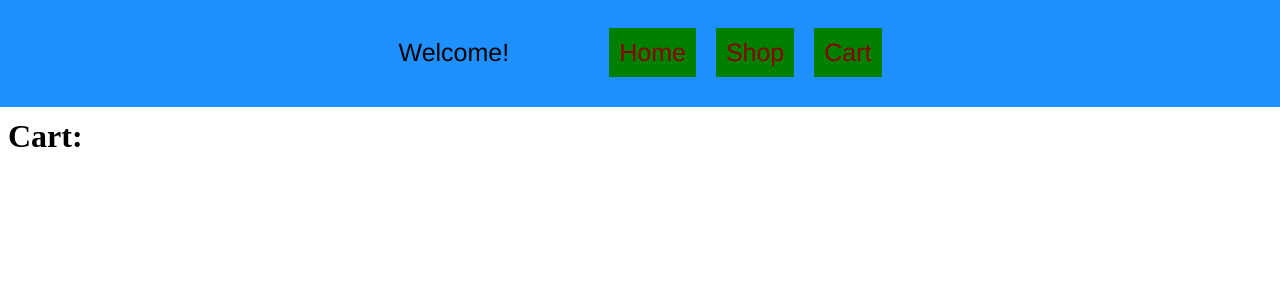
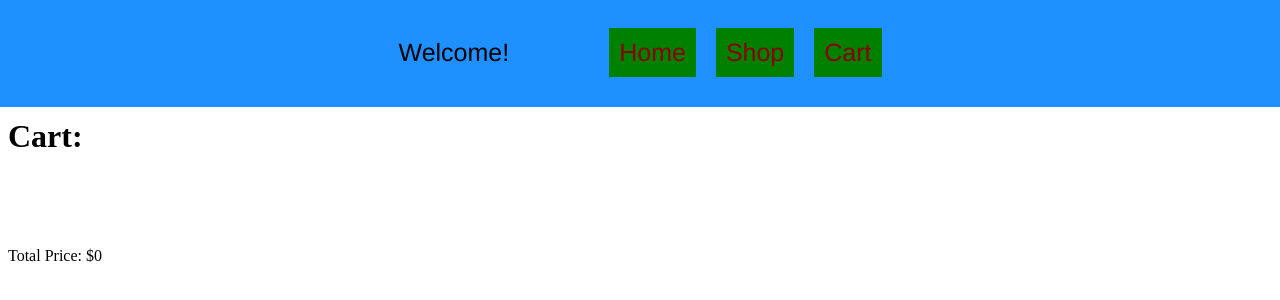
Before and after one commit to jonahBerlyne/shopping-cart, a React (Create React App) app: page /cart in a window 1280 px wide. Shown: the top 300 px of the page. Built offline with nearby package versions, Linux system fonts and the light colour scheme.

Commit message:
126am 12/27/21 added total price of cart items

```diff
--- a/src/Components/AddToCart.js
+++ b/src/Components/AddToCart.js
@@ -75,7 +75,7 @@ export default function AddToCart() {
     setAdded(true);
     setTimeout(() => {
       setAdded(false);
-    }, 5000);
+    }, 1000);
   }
  }, [numItems]);
 
--- a/src/Components/Cart.js
+++ b/src/Components/Cart.js
@@ -16,6 +16,20 @@ export default function Cart() {
    setItems(itemValues);
  }, []);
 
+ const [totalPrice, setTotalPrice] = useState(0);
+
+ useEffect(() => {
+  if (items.length !== 0) {
+    let priceArr = [];
+    let j = items.length;
+    while (j--) {
+      priceArr.push(parseFloat(items[j].price));
+    }
+    priceArr = priceArr.reduce((a, b) => a + b).toFixed(2);
+    setTotalPrice(priceArr);
+  }
+ }, [items]);
+
  return (
   <div>
    <NavBar/>
@@ -27,6 +41,10 @@ export default function Cart() {
      </div>
     )
    })}
+   <br/>
+   <br/>
+   <br/>
+   <p>Total Price: ${totalPrice}</p>
   </div>
  );
 }
```
